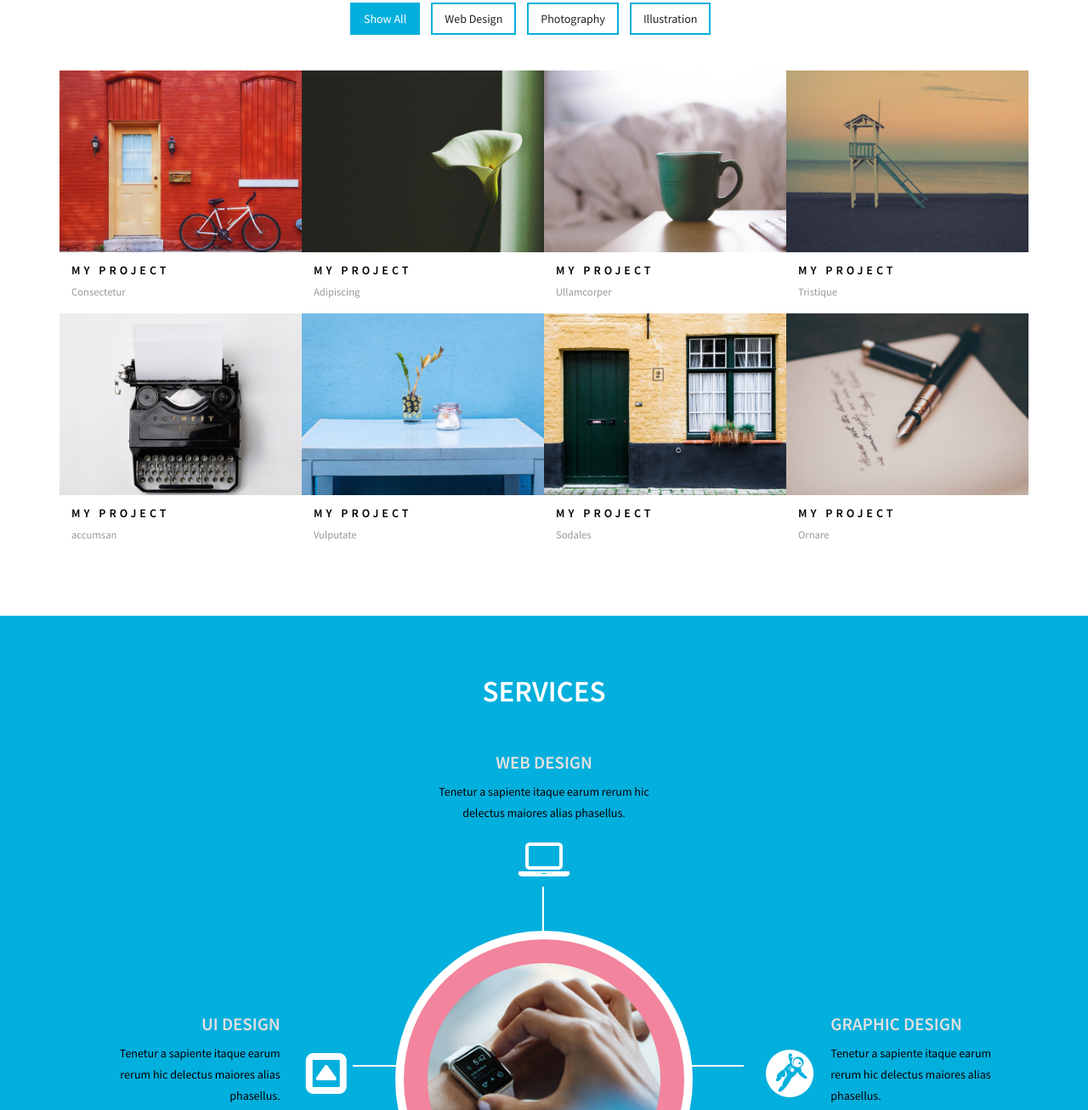
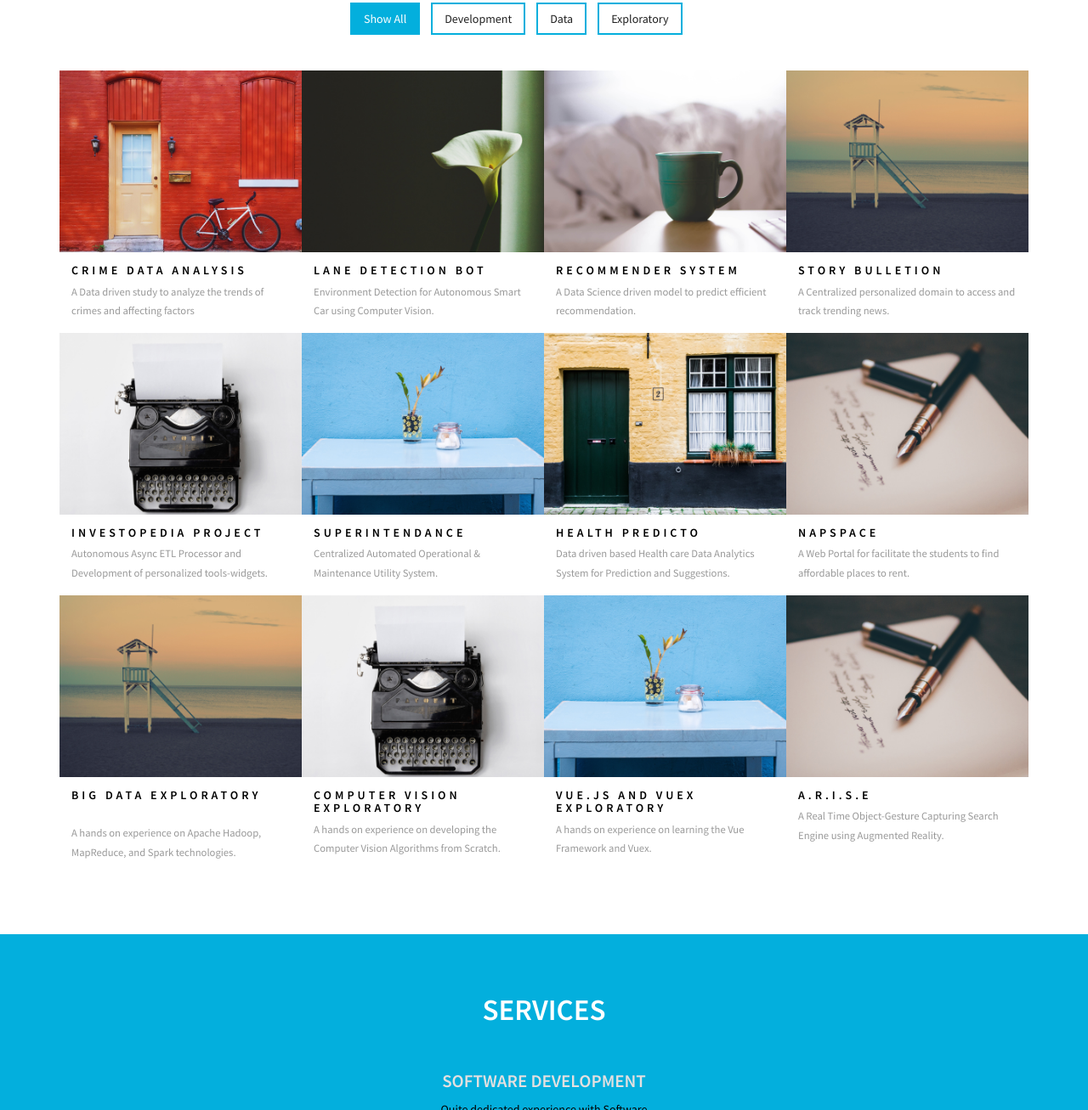
Before and after one commit to vats512/vats512.github.io, a plain HTML site: page index.html in a window 1280 px wide. Shown: the part 2161-3468 px from the top of the page at 85% size. Drawn offline with Linux system fonts and the light colour scheme; a web font is replaced by a local one.

Commit message:
Furthere changes and adding projects

```diff
--- a/index.html
+++ b/index.html
@@ -98,7 +98,7 @@ License URL: http://creativecommons.org/licenses/by/3.0/
 			<div class="agileits-about-grid">
 				<p>I am Vatsal Shah, Graduate Student studying in Computer Science Program from New York University. Pretty Awesome right? I have keen interest in contributing to the Software Development and solving the Data Engineering problems. Are you still not impresed? No Problem because that's not all, I have interned with the largest financial education powerhouse, Investopedia and Dotdash during the Summer '18. Cheers! Feel free to reach out because I have too much to share.</p>
 			</div>
-			<a href="#contact" class="wthree- about-link scroll">hire me</a>
+			<a href="Vatsal_Resume_Tech_2018.pdf" download class="wthree- about-link" >Download Resume</a>
 		</div>
 	</div>
 	<!-- //about -->
@@ -174,12 +174,18 @@ License URL: http://creativecommons.org/licenses/by/3.0/
 			<h3 class="agileits-title">MY work</h3>
 			<div class="bs-example bs-example-tabs" role="tabpanel" data-example-id="togglable-tabs">
 				<ul id="myTab" class="nav nav-tabs" role="tablist">
+
 					<li role="presentation" class="active"><a href="#home-main" id="home-tab" role="tab" data-toggle="tab" aria-controls="home-main" aria-expanded="true">Show all</a></li>
-					<li role="presentation"><a href="#learning" role="tab" id="learning-tab" data-toggle="tab" aria-controls="learning">Web design</a></li>
-					<li role="presentation"><a href="#playing" role="tab" id="playing-tab" data-toggle="tab" aria-controls="playing">Photography</a></li>
-					<li role="presentation"><a href="#painting" role="tab" id="painting-tab" data-toggle="tab" aria-controls="painting">Illustration</a></li>
+
+					<li role="presentation"><a href="#software" role="tab" id="software-tab" data-toggle="tab" aria-controls="software">Development</a></li>
+
+					<li role="presentation"><a href="#data" role="tab" id="data-tab" data-toggle="tab" aria-controls="data">Data</a></li>
+
+					<li role="presentation"><a href="#exp" role="tab" id="exp-tab" data-toggle="tab" aria-controls="exp">Exploratory</a></li>
+
 				</ul>
 				<div id="myTabContent" class="tab-content">
+
 					<div role="tabpanel" class="tab-pane fade in active" id="home-main" aria-labelledby="home-tab">
 						<div class="w3_tab_img">
 							<div class="col-sm-3 w3_tab_img_left">
@@ -190,8 +196,8 @@ License URL: http://creativecommons.org/licenses/by/3.0/
 									</a>
 								</div>
 								<div class="agile-gallery-info">
-									<h5>My project</h5>
-									<p>Consectetur</p>
+									<h5>Crime Data Analysis</h5>
+									<p>A Data driven study to analyze the trends of crimes and affecting factors</p>
 								</div>
 							</div>
 							<div class="col-sm-3 w3_tab_img_left">
@@ -202,8 +208,8 @@ License URL: http://creativecommons.org/licenses/by/3.0/
 									</a>
 								</div>
 								<div class="agile-gallery-info">
-									<h5>My project</h5>
-									<p>Adipiscing </p>
+									<h5>Lane Detection Bot</h5>
+									<p>Environment Detection for Autonomous Smart Car using Computer Vision.</p>
 								</div>
 							</div>
 							<div class="col-sm-3 w3_tab_img_left">
@@ -214,8 +220,8 @@ License URL: http://creativecommons.org/licenses/by/3.0/
 									</a>
 								</div>
 								<div class="agile-gallery-info">
-									<h5>My project</h5>
-									<p>Ullamcorper </p>
+									<h5>Recommender System</h5>
+									<p>A Data Science driven model to predict efficient recommendation. </p>
 								</div>
 							</div>
 							<div class="col-sm-3 w3_tab_img_left">
@@ -226,8 +232,8 @@ License URL: http://creativecommons.org/licenses/by/3.0/
 									</a>
 								</div>
 								<div class="agile-gallery-info">
-									<h5>My project</h5>
-									<p>Tristique</p>
+									<h5>Story Bulletion</h5>
+									<p>A Centralized personalized domain to access and track trending news.</p>
 								</div>
 							</div>
 							<div class="col-sm-3 w3_tab_img_left">
@@ -238,8 +244,8 @@ License URL: http://creativecommons.org/licenses/by/3.0/
 									</a>
 								</div>
 								<div class="agile-gallery-info">
-									<h5>My project</h5>
-									<p>accumsan</p>
+									<h5>Investopedia Project</h5>
+									<p>Autonomous Async ETL Processor and Development of personalized tools-widgets.</p>
 								</div>
 							</div>
 							<div class="col-sm-3 w3_tab_img_left">
@@ -250,8 +256,8 @@ License URL: http://creativecommons.org/licenses/by/3.0/
 									</a>
 								</div>
 								<div class="agile-gallery-info">
-									<h5>My project</h5>
-									<p>Vulputate</p>
+									<h5>SuperIntendance</h5>
+									<p>Centralized Automated Operational & Maintenance Utility System. </p>
 								</div>
 							</div>
 							<div class="col-sm-3 w3_tab_img_left">
@@ -262,8 +268,8 @@ License URL: http://creativecommons.org/licenses/by/3.0/
 									</a>
 								</div>
 								<div class="agile-gallery-info">
-									<h5>My project</h5>
-									<p>Sodales</p>
+									<h5>Health Predicto</h5>
+									<p>Data driven based Health care Data Analytics System for Prediction and Suggestions.</p>
 								</div>
 							</div>
 							<div class="col-sm-3 w3_tab_img_left">
@@ -274,131 +280,209 @@ License URL: http://creativecommons.org/licenses/by/3.0/
 									</a>
 								</div>
 								<div class="agile-gallery-info">
-									<h5>My project</h5>
-									<p>Ornare </p>
+									<h5>NapSpace</h5>
+									<p>A Web Portal for facilitate the students to find affordable places to rent.</p>
+								</div>
+							</div>
+							<div class="col-sm-3 w3_tab_img_left">
+								<div class="demo">
+									<a class="cm-overlay" href="images/g4.jpg">
+										<figure class="imghvr-shutter-in-out-diag-2"><img src="images/g4.jpg" alt=" " class="img-responsive" />
+										</figure>
+									</a>
+								</div>
+								<div class="agile-gallery-info">
+									<h5>Big Data Exploratory</h5>
+									</br>
+									<p>A hands on experience on Apache Hadoop, MapReduce, and Spark technologies.</p>
+								</div>
+							</div>
+
+							<div class="col-sm-3 w3_tab_img_left">
+								<div class="demo">
+									<a class="cm-overlay" href="images/g5.jpg">
+										<figure class="imghvr-shutter-in-out-diag-2"><img src="images/g5.jpg" alt=" " class="img-responsive" />
+										</figure>
+									</a>
+								</div>
+								<div class="agile-gallery-info">
+									<h5>Computer Vision Exploratory</h5>
+									<p>A hands on experience on developing the Computer Vision Algorithms from Scratch.</p>
+								</div>
+							</div>
+
+							<div class="col-sm-3 w3_tab_img_left">
+								<div class="demo">
+									<a class="cm-overlay" href="images/g6.jpg">
+										<figure class="imghvr-shutter-in-out-diag-2"><img src="images/g6.jpg" alt=" " class="img-responsive" />
+										</figure>
+									</a>
+								</div>
+								<div class="agile-gallery-info">
+									<h5>Vue.js and Vuex exploratory</h5>
+									<p>A hands on experience on learning the Vue Framework and Vuex.</p>
+								</div>
+							</div>
+							<div class="col-sm-3 w3_tab_img_left">
+								<div class="demo">
+									<a class="cm-overlay" href="images/g8.jpg">
+										<figure class="imghvr-shutter-in-out-diag-2"><img src="images/g8.jpg" alt=" " class="img-responsive" />
+										</figure>
+									</a>
+								</div>
+								<div class="agile-gallery-info">
+									<h5>A.R.I.S.E</h5>
+									<p>A Real Time Object-Gesture Capturing Search Engine using Augmented Reality.</p>
 								</div>
 							</div>
 							<div class="clearfix"> </div>
 						</div>
 					</div>
-					<div role="tabpanel" class="tab-pane fade" id="learning" aria-labelledby="learning-tab">
+					<div role="tabpanel" class="tab-pane fade" id="software" aria-labelledby="software-tab">
 						<div class="w3_tab_img">
 							<div class="col-sm-3 w3_tab_img_left">
 								<div class="demo">
-									<a class="cm-overlay" href="images/g2.jpg">
-										<figure class="imghvr-shutter-in-out-diag-2"><img src="images/g2.jpg" alt=" " class="img-responsive">
+									<a class="cm-overlay" href="images/g4.jpg">
+										<figure class="imghvr-shutter-in-out-diag-2"><img src="images/g4.jpg" alt=" " class="img-responsive" />
 										</figure>
 									</a>
 								</div>
 								<div class="agile-gallery-info">
-									<h5>My project</h5>
-									<p>Eleifend</p>
+									<h5>Story Bulletion</h5>
+									<p>A Centralized personalized domain to access and track trending news.</p>
+								</div>
+							</div>
+							<div class="col-sm-3 w3_tab_img_left">
+								<div class="demo">
+									<a class="cm-overlay" href="images/g5.jpg">
+										<figure class="imghvr-shutter-in-out-diag-2"><img src="images/g5.jpg" alt=" " class="img-responsive" />
+										</figure>
+									</a>
+								</div>
+								<div class="agile-gallery-info">
+									<h5>Investopedia Project</h5>
+									<p>Autonomous Async ETL Processor and Development of personalized tools-widgets.</p>
+								</div>
+							</div>
+							<div class="col-sm-3 w3_tab_img_left">
+								<div class="demo">
+									<a class="cm-overlay" href="images/g6.jpg">
+										<figure class="imghvr-shutter-in-out-diag-2"><img src="images/g6.jpg" alt=" " class="img-responsive" />
+										</figure>
+									</a>
+								</div>
+								<div class="agile-gallery-info">
+									<h5>SuperIntendance</h5>
+									<p>Centralized Automated Operational & Maintenance Utility System. </p>
+								</div>
+							</div>
+							<div class="col-sm-3 w3_tab_img_left">
+								<div class="demo">
+									<a class="cm-overlay" href="images/g8.jpg">
+										<figure class="imghvr-shutter-in-out-diag-2"><img src="images/g8.jpg" alt=" " class="img-responsive" />
+										</figure>
+									</a>
+								</div>
+								<div class="agile-gallery-info">
+									<h5>A.R.I.S.E</h5>
+									<p>An Android Real Time Object-Gesture Capturing Search Engine using Augmented Reality.</p>
+								</div>
+							</div>
+							<div class="clearfix"> </div>
+						</div>
+					</div>
+					<div role="tabpanel" class="tab-pane fade" id="data" aria-labelledby="data-tab">
+						<div class="w3_tab_img">
+							<div class="col-sm-3 w3_tab_img_left">
+								<div class="demo">
+									<a class="cm-overlay" href="images/g1.jpg">
+										<figure class="imghvr-shutter-in-out-diag-2"><img src="images/g1.jpg" alt=" " class="img-responsive" />
+										</figure>
+									</a>
+								</div>
+								<div class="agile-gallery-info">
+									<h5>Crime Data Analysis</h5>
+									<p>A Data driven study to analyze the trends of crimes and affecting factors</p>
+								</div>
+							</div>
+							<div class="col-sm-3 w3_tab_img_left">
+								<div class="demo">
+									<a class="cm-overlay" href="images/g2.jpg">
+										<figure class="imghvr-shutter-in-out-diag-2"><img src="images/g2.jpg" alt=" " class="img-responsive" />
+										</figure>
+									</a>
+								</div>
+								<div class="agile-gallery-info">
+									<h5>Lane Detection Bot</h5>
+									<p>Environment Detection for Autonomous Smart Car using Computer Vision.</p>
 								</div>
 							</div>
 							<div class="col-sm-3 w3_tab_img_left">
 								<div class="demo">
 									<a class="cm-overlay" href="images/g3.jpg">
-										<figure class="imghvr-shutter-in-out-diag-2"><img src="images/g3.jpg" alt=" " class="img-responsive">
+										<figure class="imghvr-shutter-in-out-diag-2"><img src="images/g3.jpg" alt=" " class="img-responsive" />
 										</figure>
 									</a>
 								</div>
 								<div class="agile-gallery-info">
-									<h5>My project</h5>
-									<p>Pulvinar</p>
+									<h5>Recommender System</h5>
+									<p>A Data Science driven model to predict efficient recommendation. </p>
+								</div>
+							</div>
+							<div class="col-sm-3 w3_tab_img_left">
+								<div class="demo">
+									<a class="cm-overlay" href="images/g7.jpg">
+										<figure class="imghvr-shutter-in-out-diag-2"><img src="images/g7.jpg" alt=" " class="img-responsive" />
+										</figure>
+									</a>
+								</div>
+								<div class="agile-gallery-info">
+									<h5>Health Predicto</h5>
+									<p>Data driven based Health care Data Analytics System for Prediction and Suggestions.</p>
 								</div>
 							</div>
 							<div class="clearfix"> </div>
 						</div>
 					</div>
-					<div role="tabpanel" class="tab-pane fade" id="playing" aria-labelledby="playing-tab">
+					<div role="tabpanel" class="tab-pane fade" id="exp" aria-labelledby="exp-tab">
 						<div class="w3_tab_img">
 							<div class="col-sm-3 w3_tab_img_left">
 								<div class="demo">
 									<a class="cm-overlay" href="images/g4.jpg">
-										<figure class="imghvr-shutter-in-out-diag-2"><img src="images/g4.jpg" alt=" " class="img-responsive">
+										<figure class="imghvr-shutter-in-out-diag-2"><img src="images/g4.jpg" alt=" " class="img-responsive" />
 										</figure>
 									</a>
 								</div>
 								<div class="agile-gallery-info">
-									<h5>My project</h5>
-									<p>Blandit</p>
+									<h5>Big Data Exploratory</h5>
+									</br>
+									<p>A hands on experience on Apache Hadoop, MapReduce, and Spark technologies.</p>
 								</div>
 							</div>
+
 							<div class="col-sm-3 w3_tab_img_left">
 								<div class="demo">
-									<a class="cm-overlay" href="images/g1.jpg">
-										<figure class="imghvr-shutter-in-out-diag-2"><img src="images/g1.jpg" alt=" " class="img-responsive">
+									<a class="cm-overlay" href="images/g5.jpg">
+										<figure class="imghvr-shutter-in-out-diag-2"><img src="images/g5.jpg" alt=" " class="img-responsive" />
 										</figure>
 									</a>
 								</div>
 								<div class="agile-gallery-info">
-									<h5>My project</h5>
-									<p>Vivamus</p>
+									<h5>Computer Vision Exploratory</h5>
+									<p>A hands on experience on developing the Computer Vision Algorithms from Scratch.</p>
 								</div>
 							</div>
+
 							<div class="col-sm-3 w3_tab_img_left">
 								<div class="demo">
-									<a class="cm-overlay" href="images/g2.jpg">
-										<figure class="imghvr-shutter-in-out-diag-2"><img src="images/g3.jpg" alt=" " class="img-responsive">
+									<a class="cm-overlay" href="images/g6.jpg">
+										<figure class="imghvr-shutter-in-out-diag-2"><img src="images/g6.jpg" alt=" " class="img-responsive" />
 										</figure>
 									</a>
 								</div>
 								<div class="agile-gallery-info">
-									<h5>My project</h5>
-									<p>Eleifend</p>
-								</div>
-							</div>
-							<div class="col-sm-3 w3_tab_img_left">
-								<div class="demo">
-									<a class="cm-overlay" href="images/g3.jpg">
-										<figure class="imghvr-shutter-in-out-diag-2"><img src="images/g2.jpg" alt=" " class="img-responsive">
-										</figure>
-									</a>
-								</div>
-								<div class="agile-gallery-info">
-									<h5>My project</h5>
-									<p>Blandit</p>
-								</div>
-							</div>
-							<div class="clearfix"> </div>
-						</div>
-					</div>
-					<div role="tabpanel" class="tab-pane fade" id="painting" aria-labelledby="painting-tab">
-						<div class="w3_tab_img">
-							<div class="col-sm-3 w3_tab_img_left">
-								<div class="demo">
-									<a class="cm-overlay" href="images/g1.jpg">
-										<figure class="imghvr-shutter-in-out-diag-2"><img src="images/g1.jpg" alt=" " class="img-responsive">
-										</figure>
-									</a>
-								</div>
-								<div class="agile-gallery-info">
-									<h5>My project</h5>
-									<p>Ornare </p>
-								</div>
-							</div>
-							<div class="col-sm-3 w3_tab_img_left">
-								<div class="demo">
-									<a class="cm-overlay" href="images/g2.jpg">
-										<figure class="imghvr-shutter-in-out-diag-2"><img src="images/g2.jpg" alt=" " class="img-responsive">
-										</figure>
-									</a>
-								</div>
-								<div class="agile-gallery-info">
-									<h5>My project</h5>
-									<p>Pulvinar</p>
-								</div>
-							</div>
-							<div class="col-sm-3 w3_tab_img_left">
-								<div class="demo">
-									<a class="cm-overlay" href="images/g3.jpg">
-										<figure class="imghvr-shutter-in-out-diag-2"><img src="images/g3.jpg" alt=" " class="img-responsive">
-										</figure>
-									</a>
-								</div>
-								<div class="agile-gallery-info">
-									<h5>My project</h5>
-									<p>Vulputate</p>
+									<h5>Vue.js and Vuex exploratory</h5>
+									<p>A hands on experience on learning the Vue Framework and Vuex.</p>
 								</div>
 							</div>
 							<div class="clearfix"> </div>
@@ -422,8 +506,8 @@ License URL: http://creativecommons.org/licenses/by/3.0/
 		<div class="container">
 			<h3 class="agileits-title text-center">services</h3>
 			<div class="services-w3ls-row agileits-w3layouts service1 text-center">
-				<h5>web design</h5>
-				<p>Tenetur a sapiente itaque earum rerum hic delectus maiores alias phasellus.</p>
+				<h5>Software Development</h5>
+				<p>Quite dedicated experience with Software Development through Industry Experience and Academics.</p>
 				<div class="s-top">
 					<span class="fa fa-laptop" aria-hidden="true"></span>
 				</div>
@@ -431,11 +515,11 @@ License URL: http://creativecommons.org/licenses/by/3.0/
 			<div class="services-w3ls-row agileits-w3layouts middlegrid-w3ls">
 				<div class="col-md-4 services-grid agileits-w3layouts service2">
 					<div class="col-md-10 w3ls-sub-text">
-						<h5>ui design</h5>
-						<p>Tenetur a sapiente itaque earum rerum hic delectus maiores alias phasellus.</p>
+						<h5>Unit Testing and QA</h5>
+						<p>Learned the Importance of Testing and QA through Industry Experience for better of Professional Development.</p>
 					</div>
 					<div class="col-md-2 sub-icon">
-						<span class="fa fa-caret-square-o-up" aria-hidden="true"></span>
+						<span class="fa fa-cogs" aria-hidden="true"></span>
 					</div>
 				</div>
 				<div class="col-md-4 services-grid img-agileits">
@@ -443,21 +527,21 @@ License URL: http://creativecommons.org/licenses/by/3.0/
 				</div>
 				<div class="col-md-4 services-grid agileits-w3layouts service3">
 					<div class="col-md-2 sub-icon">
-						<span class="fa fa-grav" aria-hidden="true"></span>
+						<span class="fa fa-database" aria-hidden="true"></span>
 					</div>
 					<div class="col-md-10 w3ls-sub-text">
-						<h5>graphic design</h5>
-						<p>Tenetur a sapiente itaque earum rerum hic delectus maiores alias phasellus.</p>
+						<h5>Data Engineering</h5>
+						<p>Intrigued by the field of Data and have worked on several projects to have great hands on experience.</p>
 					</div>
 				</div>
 				<div class="clearfix"> </div>
 			</div>
 			<div class="services-w3ls-row agileits-w3layouts service4">
 				<div class="s-top">
-					<span class="fa fa-adjust" aria-hidden="true"></span>
+					<span class="fa fa-bar-chart" aria-hidden="true"></span>
 				</div>
-				<h5>seo</h5>
-				<p>Tenetur a sapiente itaque earum rerum hic delectus maiores alias phasellus.</p>
+				<h5>Data Analytics</h5>
+				<p>Significant exposure to the Research and Analytics for the Big Data, and related Technologies like Hadoop and Spark.</p>
 			</div>
 		</div>
 	</div>
@@ -503,10 +587,10 @@ License URL: http://creativecommons.org/licenses/by/3.0/
 						</div>
 						<div class="col-md-8 col-sm-8 col-xs-8 contact-text-agileinfo">
 							<ul class="w3-links">
-								<li><a href="www.fb.com/vats512"><i class="fa fa-facebook"></i></a></li>
-								<li><a href="www.twitter.com/vats512"><i class="fa fa-twitter"></i></a></li>
-								<li><a href="www.linkedin.com/in/vatsalshah51295"><i class="fa fa-linkedin"></i></a></li>
-								<li><a href="www.google.com/vatsal512"><i class="fa fa-google-plus"></i></a></li>
+								<li><a href="https://www.fb.com/vats512"><i class="fa fa-facebook"></i></a></li>
+								<li><a href="https://www.instagram.com/vats512"><i class="fa fa-instagram"></i></a></li>
+								<li><a href="https://www.linkedin.com/in/vatsalshah51295"><i class="fa fa-linkedin"></i></a></li>
+								<li><a href="https://plus.google.com/+VatsalShah512"><i class="fa fa-google-plus"></i></a></li>
 							</ul>
 						</div>
 						<div class="clearfix"></div>
```
